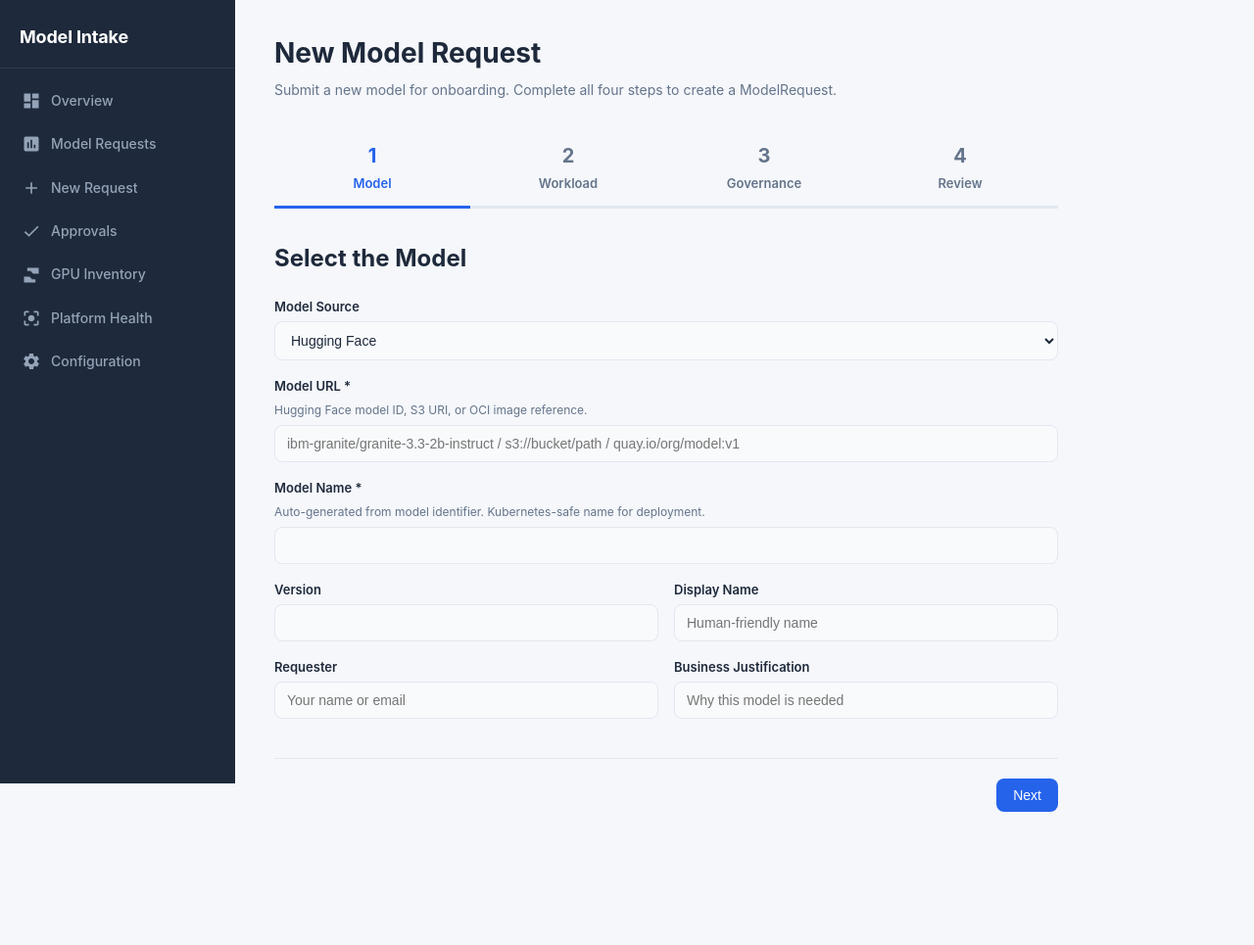
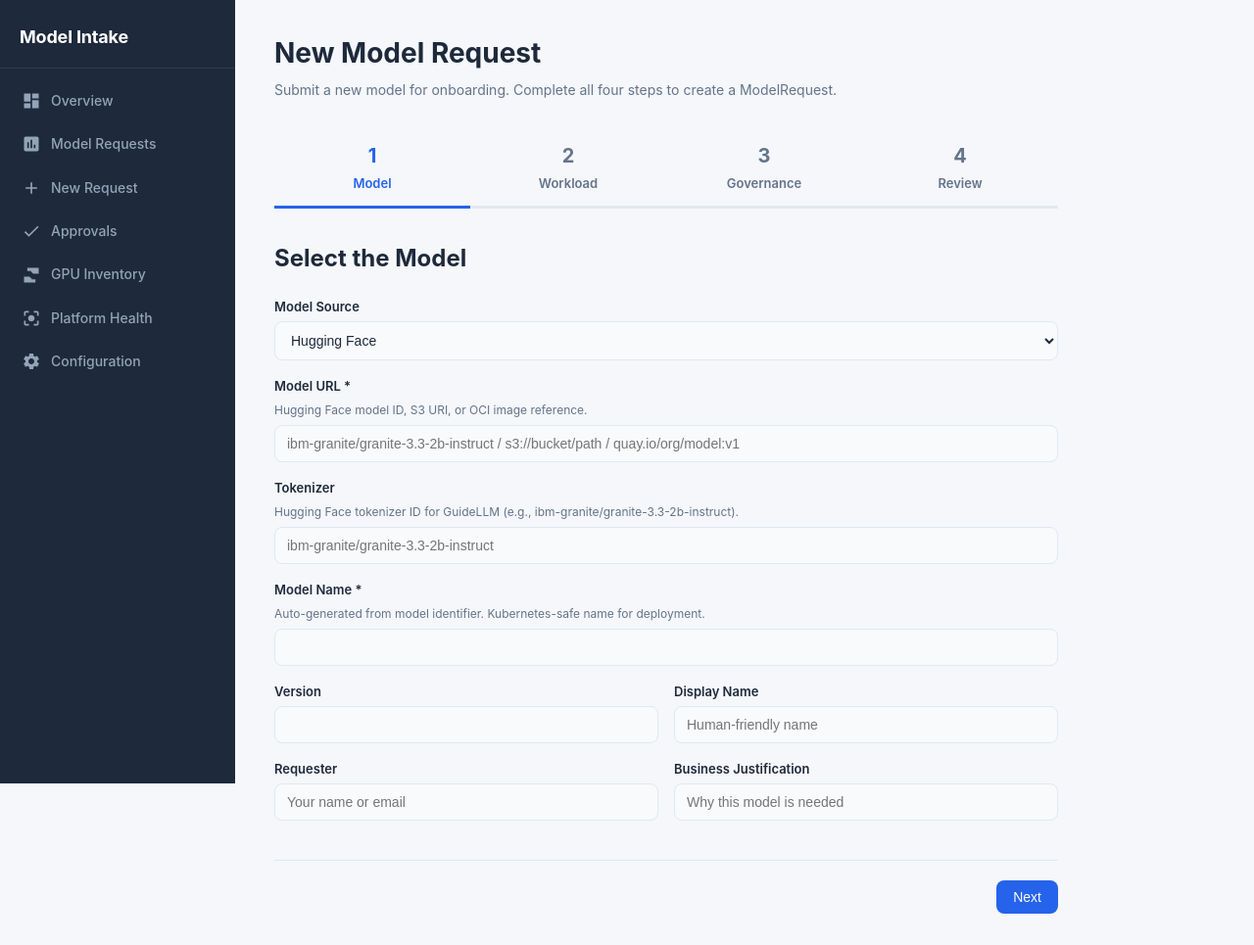
Before and after one commit to jhurlocker/ModelOps, a Flask app: template model_onboarding_pipeline/model-intake-ui/app/templates/intake/wizard.html in a window 1280 px wide. Shown: the whole page at 98% size. Before the commit the page ends 829 px from the top, so only its background shows below. Run offline with Flask 3, Linux system fonts and the light colour scheme; the template is opened without the code that fills it, so the values that code supplies are empty; parts of the project's set-up code (start-up, migrations or seed data) failed here and were passed over.

Commit message:
feat(ui): add Model Tokenizer field to intake wizard
Separate field for HuggingFace tokenizer ID (GuideLLM requirement),
distinct from the Model URL field. Both always visible.

```diff
--- a/model_onboarding_pipeline/model-intake-ui/app/routes/intake.py
+++ b/model_onboarding_pipeline/model-intake-ui/app/routes/intake.py
@@ -32,6 +32,7 @@ def intake_form():
     defaults = {
         "model-source": "huggingface",
         "model-id": "ibm-granite/granite-3.3-2b-instruct",
+        "model-tokenizer": "ibm-granite/granite-3.3-2b-instruct",
         "model-name": "granite-2b",
         "model-version": "v1",
         "lifecycle-profile": LIFECYCLE_PROFILE,
@@ -59,6 +60,7 @@ def submit():
             "uri": form_data.get("model-id", ""),
             "name": form_data.get("model-name", ""),
             "version": form_data.get("model-version", "v1"),
+            "tokenizer": form_data.get("model-tokenizer", ""),
         },
         "lifecycleProfile": form_data.get("lifecycle-profile", LIFECYCLE_PROFILE),
         "requestedBy": form_data.get("requested-by", ""),
--- a/model_onboarding_pipeline/model-intake-ui/app/templates/intake/wizard.html
+++ b/model_onboarding_pipeline/model-intake-ui/app/templates/intake/wizard.html
@@ -37,6 +37,11 @@
             <p class="form-hint">Hugging Face model ID, S3 URI, or OCI image reference.</p>
             <input type="text" name="model-id" value="{{ defaults['model-id'] }}" required
                    placeholder="ibm-granite/granite-3.3-2b-instruct / s3://bucket/path / quay.io/org/model:v1">
+        </div>
+        <div class="form-group">
+            <label>Tokenizer</label>
+            <p class="form-hint">Hugging Face tokenizer ID for GuideLLM (e.g., ibm-granite/granite-3.3-2b-instruct).</p>
+            <input type="text" name="model-tokenizer" value="{{ defaults['model-tokenizer'] }}" placeholder="ibm-granite/granite-3.3-2b-instruct">
         </div>
         <div class="form-group">
             <label>Model Name *</label>
```
